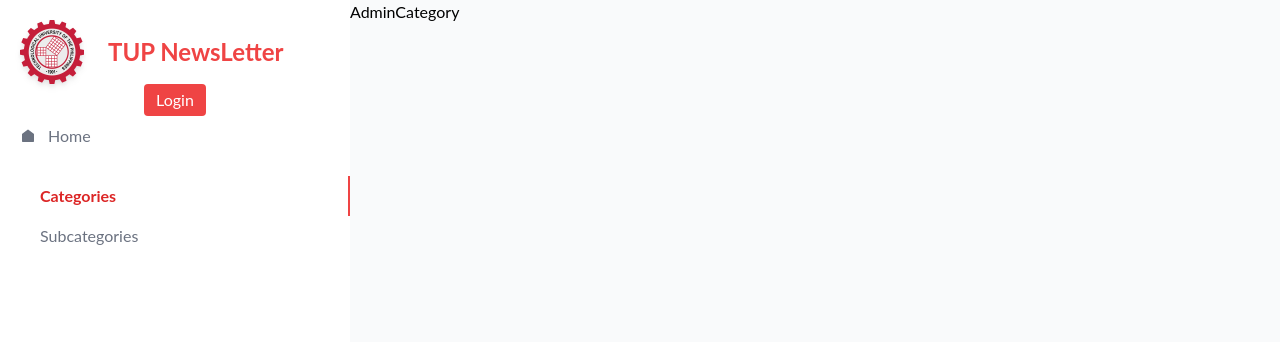
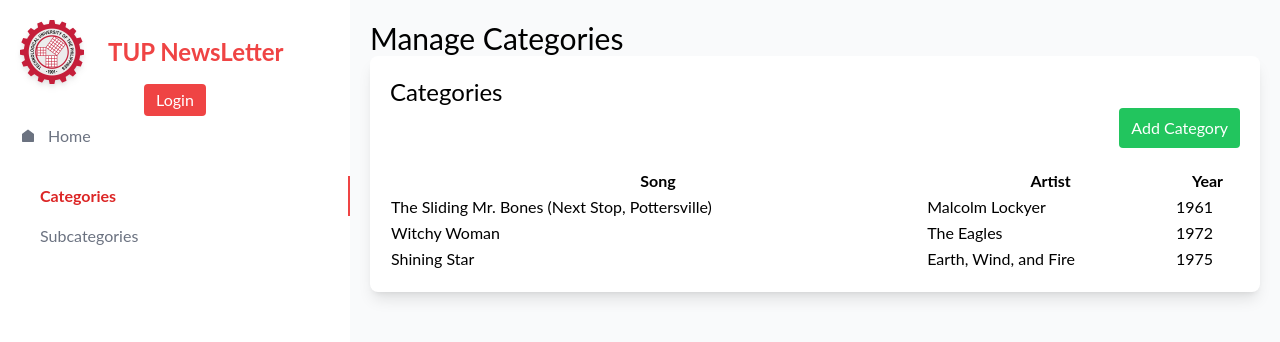
Before and after one commit to FSuaverdez/tup-newsletter, a React (Create React App) app in the folder frontend/: page /admin/category in a window 1280 px wide. Shown: the top 342 px of the page. Built offline with nearby package versions, Linux system fonts and the light colour scheme.

Commit message:
added category admin

```diff
--- a/frontend/src/components/SidebarCategory.jsx
+++ b/frontend/src/components/SidebarCategory.jsx
@@ -5,13 +5,13 @@ import { useState } from 'react'
 const isNotActiveStyle =
   'flex items-center pl-5 gap-3 text-gray-500 hover:text-red-400 transition-all duration-200 ease-in-out capitalize pr-5'
 const isActiveStyle =
-  'flex items-center pl-5 gap-3 font-bold text-red-600 border-r-2 border-red-500 border-black  transition-all duration-200 ease-in-out capitalize pr-5'
+  'flex items-center pl-5 gap-3 font-bold text-red-600 border-r-2 border-red-600 border-black  transition-all duration-200 ease-in-out capitalize pr-5'
 
 const SidebarCategory = ({ category, handleCloseSidebar }) => {
   const [toggleSubCategories, setToggleSubCategories] = useState(false)
   return (
     <div>
-      <div className='flex items-center '>
+      <div className='flex items-center justify-between'>
         <NavLink
           to={`/category/${category.name}`}
           className={({ isActive }) =>
@@ -23,15 +23,19 @@ const SidebarCategory = ({ category, handleCloseSidebar }) => {
           {category.name}
         </NavLink>
         {toggleSubCategories ? (
-          <AiFillCaretUp
+          <div
+            className='text-gray-500 cursor-pointer text-xl px-3 mr-14'
             onClick={() => setToggleSubCategories(prev => !prev)}
-            className='ml-5 text-gray-500 cursor-pointer '
-          />
+          >
+            <AiFillCaretUp />
+          </div>
         ) : (
-          <AiFillCaretDown
+          <div
+            className=' text-gray-500 cursor-pointer text-xl px-3 mr-14'
             onClick={() => setToggleSubCategories(prev => !prev)}
-            className='ml-5  text-gray-500 cursor-pointer '
-          />
+          >
+            <AiFillCaretDown />
+          </div>
         )}
       </div>
       {toggleSubCategories &&
--- a/frontend/src/pages/AdminCategory.jsx
+++ b/frontend/src/pages/AdminCategory.jsx
@@ -1,5 +1,47 @@
 const AdminCategory = () => {
-  return <div>AdminCategory</div>
+  return (
+    <div className='p-5'>
+      <h1 className='text-3xl'>Manage Categories</h1>
+      <div className='bg-white p-5 rounded-lg shadow-lg'>
+        <h2 className='text-2xl'>Categories</h2>
+
+        <div className='flex items-center w-full justify-end mb-5'>
+          <button
+            type='button'
+            className='bg-green-500 text-white rounded py-2 px-3 hover:bg-green-600'
+          >
+            Add Category
+          </button>
+        </div>
+        <table class='table-auto w-full'>
+          <thead>
+            <tr>
+              <th>Song</th>
+              <th>Artist</th>
+              <th>Year</th>
+            </tr>
+          </thead>
+          <tbody>
+            <tr>
+              <td>The Sliding Mr. Bones (Next Stop, Pottersville)</td>
+              <td>Malcolm Lockyer</td>
+              <td>1961</td>
+            </tr>
+            <tr>
+              <td>Witchy Woman</td>
+              <td>The Eagles</td>
+              <td>1972</td>
+            </tr>
+            <tr>
+              <td>Shining Star</td>
+              <td>Earth, Wind, and Fire</td>
+              <td>1975</td>
+            </tr>
+          </tbody>
+        </table>
+      </div>
+    </div>
+  )
 }
 
 export default AdminCategory
```
